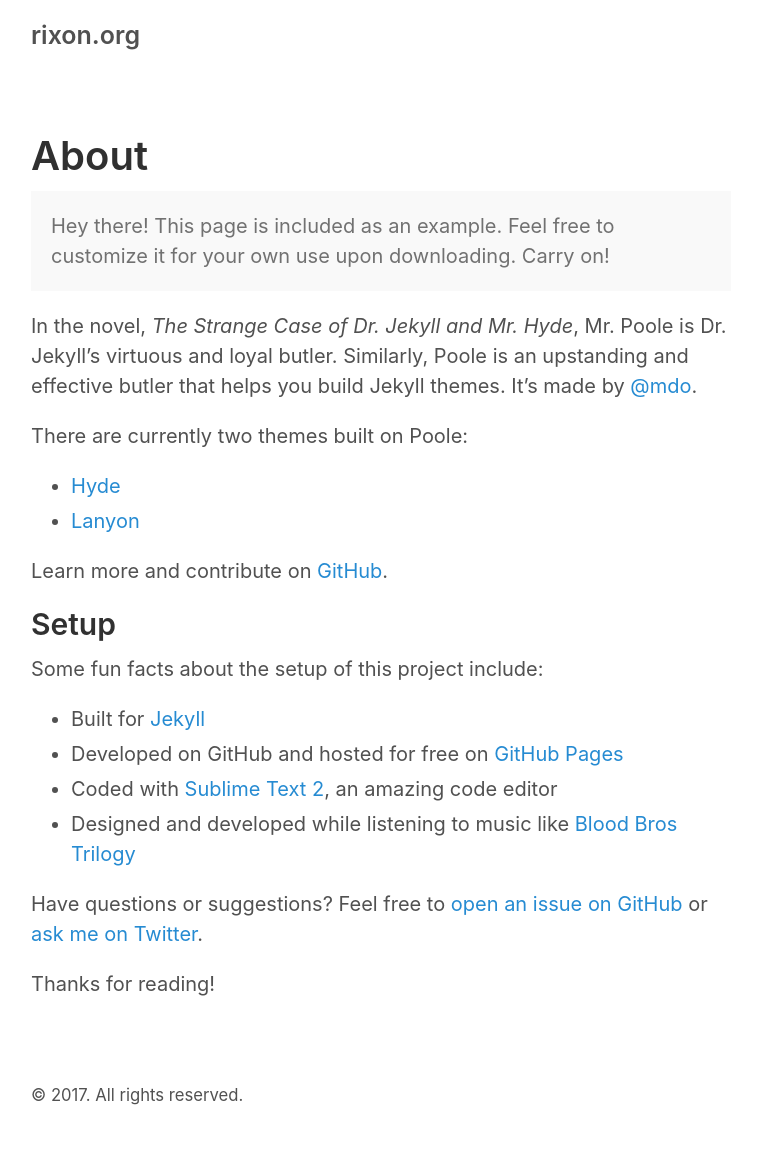
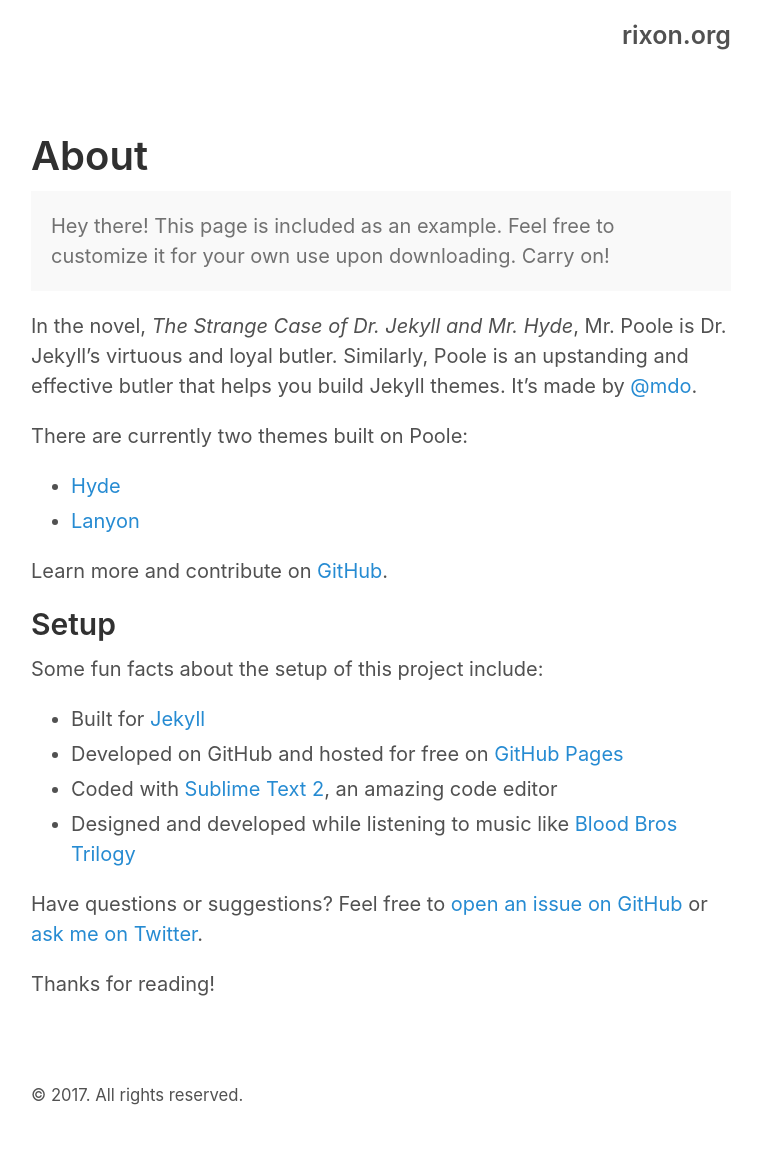
Before and after one commit to jeremyrixon/jeremyrixon, a Jekyll site: the page built from about.md, in a window 1280 px wide. Shown: the whole page, without its empty margins (259-1020 px from the left). Built offline with Jekyll 4.4.1, drawn with Linux system fonts in a browser that asks for light colours.

Commit message:
setting up

```diff
--- a/_layouts/default.html
+++ b/_layouts/default.html
@@ -7,7 +7,7 @@
 
     <div class="container content">
       <header class="masthead">
-        <h3 class="masthead-title">
+        <h3 class="masthead-title" style="text-align: right">
           <a href="{{ site.baseurl }}/" title="rixon.org">{{ site.title }}</a>
         </h3>
       </header>
```
